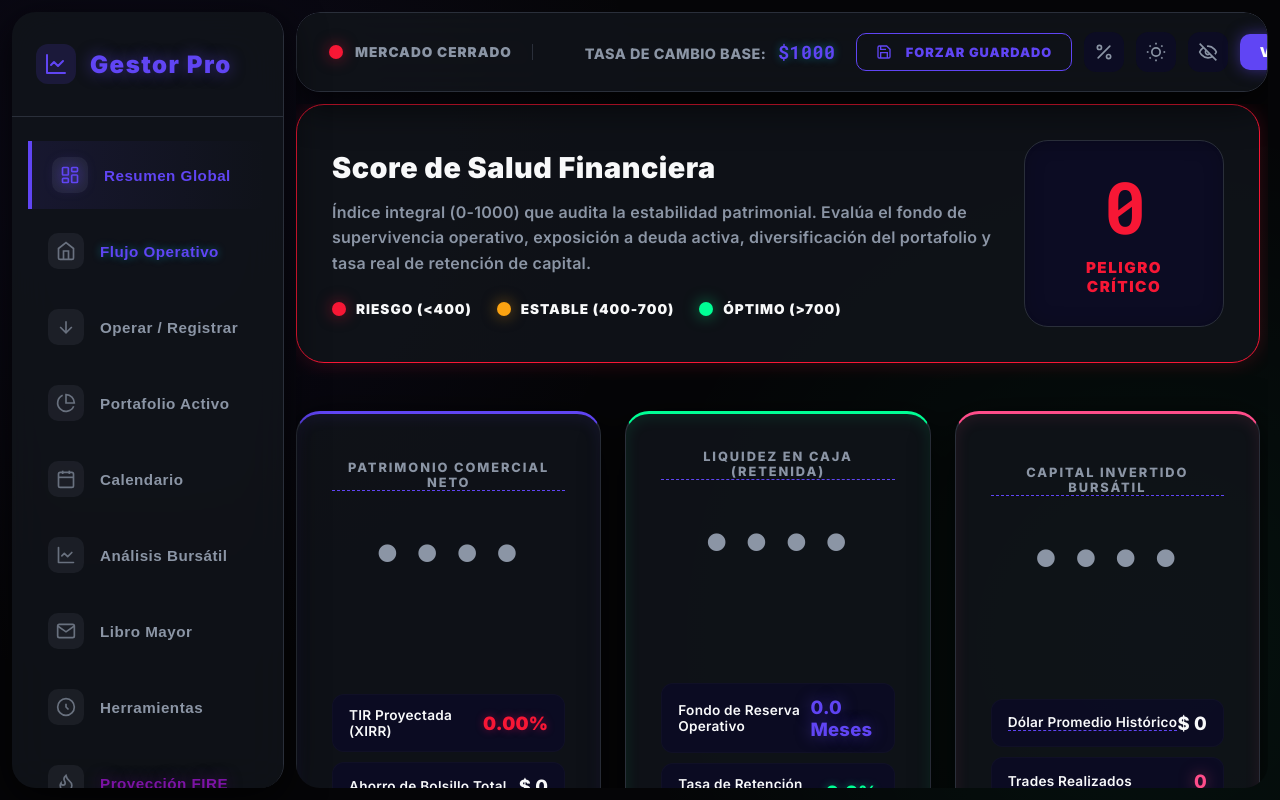
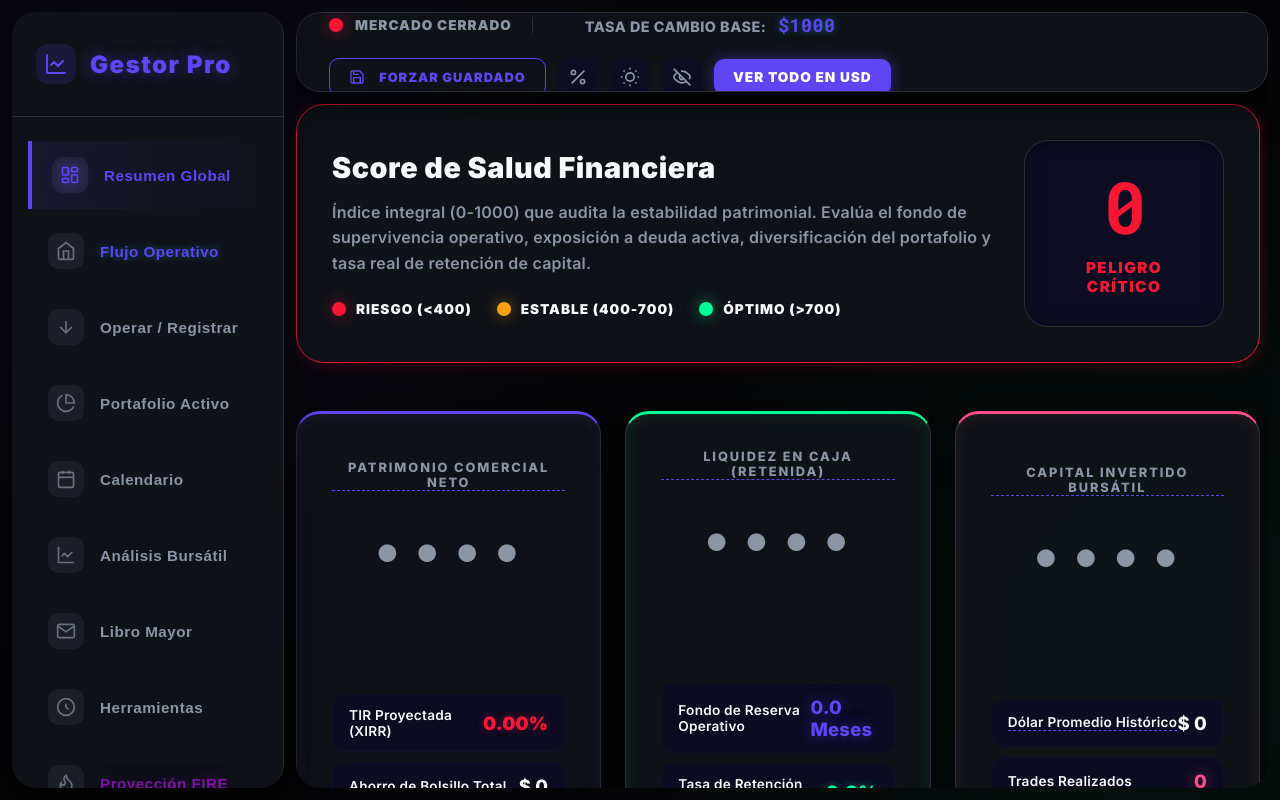
Before and after one commit to matiasmaciel07/GestorPRO, an Electron app: page index.html in a window 1280 px wide. Drawn offline with nearby package versions, Linux system fonts and the light colour scheme; no server answers.

Commit message:
ERRORES 7

```diff
--- a/index.html
+++ b/index.html
@@ -169,15 +169,15 @@
         </aside>
 
         <main class="main-content" style="border-radius: 24px; background: transparent;">
-            <header class="topbar" style="margin-bottom: 12px; border-radius: 24px; box-shadow: var(--shadow-card); border: 1px solid var(--border-color); gap: 20px; overflow-x: auto;">
-                <div class="is-visible-flex" style="align-items:center; gap: var(--spacing-lg); white-space: nowrap;">
+            <header class="topbar" style="margin-bottom: 12px; border-radius: 24px; box-shadow: var(--shadow-card); border: 1px solid var(--border-color); gap: 20px; display: flex; flex-wrap: wrap; overflow: hidden; align-items: center;">
+                <div class="is-visible-flex" style="align-items:center; gap: var(--spacing-lg); white-space: nowrap; flex-wrap: wrap;">
                     <div class="is-visible-flex" style="align-items:center; gap:12px; margin-right: 20px; border-right: 1px solid var(--border-color); padding-right: 20px; flex-shrink: 0;">
                         <div id="market-dot" class="market-dot market-dot--closed" style="width: 14px; height: 14px;"></div>
                         <span id="market-text" style="font-size:0.85rem; color:var(--text-muted); font-weight:900; text-transform: uppercase; letter-spacing: 1px;">Mercado Cerrado</span>
                     </div>
                     <span style="color:var(--text-muted); font-size:0.9rem; font-weight: 800; text-transform: uppercase; letter-spacing: 0.5px; flex-shrink: 0;">Tasa de Cambio Base: <strong class="data-font texto-primario" style="font-size: 1.15rem; margin-left: 8px;">$<span id="lbl-dolar">...</span></strong></span>
                 </div>
-                <div class="is-visible-flex" style="gap:12px; align-items: center; flex-shrink: 0;">
+                <div class="is-visible-flex" style="gap:12px; align-items: center; flex-shrink: 0; flex-wrap: wrap;">
                     <button class="btn btn--outline" id="btn-save-manual" style="padding: 0.6rem 1.2rem; font-size: 0.8rem; font-weight: 900; border-radius: 10px;">
                     <svg width="16" height="16" viewBox="0 0 24 24" fill="none" stroke="currentColor" stroke-width="2" style="margin-right: 6px;"><path d="M19 21H5a2 2 0 0 1-2-2V5a2 2 0 0 1 2-2h11l5 5v11a2 2 0 0 1-2 2z"></path><polyline points="17 21 17 13 7 13 7 21"></polyline><polyline points="7 3 7 8 15 8"></polyline></svg>
                     Forzar Guardado
--- a/js/view.js
+++ b/js/view.js
@@ -442,10 +442,10 @@ export const view = {
 
                 if (action === 'exportar') events.emit('ui:exportar');
 
-                // Reemplazo de prompt() crítico
+                // Reemplazo de prompt() crítico con sanitización
                 if (action === 'borrar-todo') {
                     let p = await this.customPrompt("Escribe BORRAR para formatear el sistema completo (Irreversible):", "text", 10);
-                    if (p === 'BORRAR') events.emit('ui:borrar-todo');
+                    if (p && p.trim().toUpperCase() === 'BORRAR') events.emit('ui:borrar-todo');
                 }
 
                 if (action === 'cambiar-mes') this.cambiarMesCalendario(parseInt(actionBtn.dataset.dir));
```
Also changed, not shown: main.js (+7 -10 lines).
